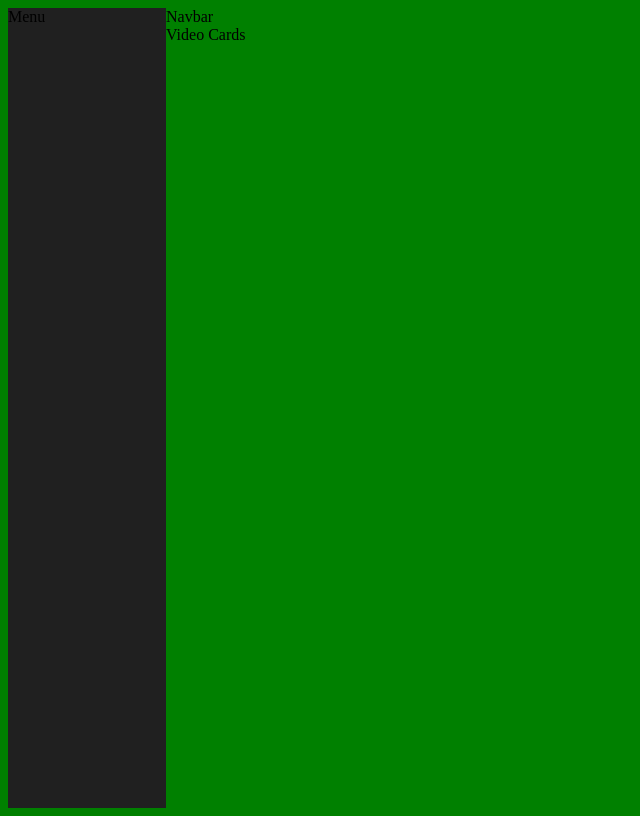
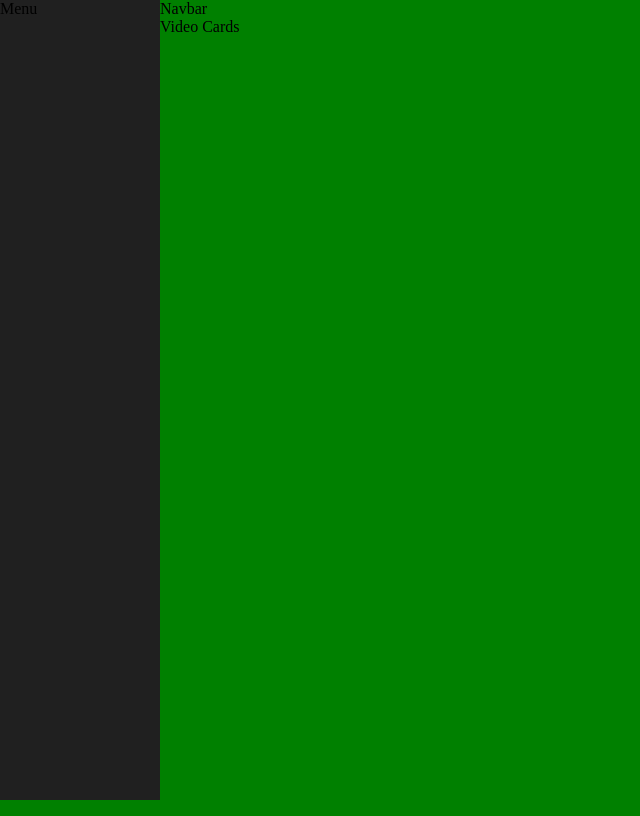
Before and after one commit to BlessingLuphahla/Redd-Tube, a React (Vite) app: page / in a window 1280 px wide. Shown: the whole page, without its empty margins (0-640 px from the left). Built offline with nearby package versions, Linux system fonts and the light colour scheme.

Commit message:
Update index.css

```diff
--- a/index.css
+++ b/index.css
@@ -1,5 +1,4 @@
-:root {
-  padding: 0;
+*{  padding: 0;
   margin: 0;
   box-sizing: border-box;
   background-color:   green;
```
